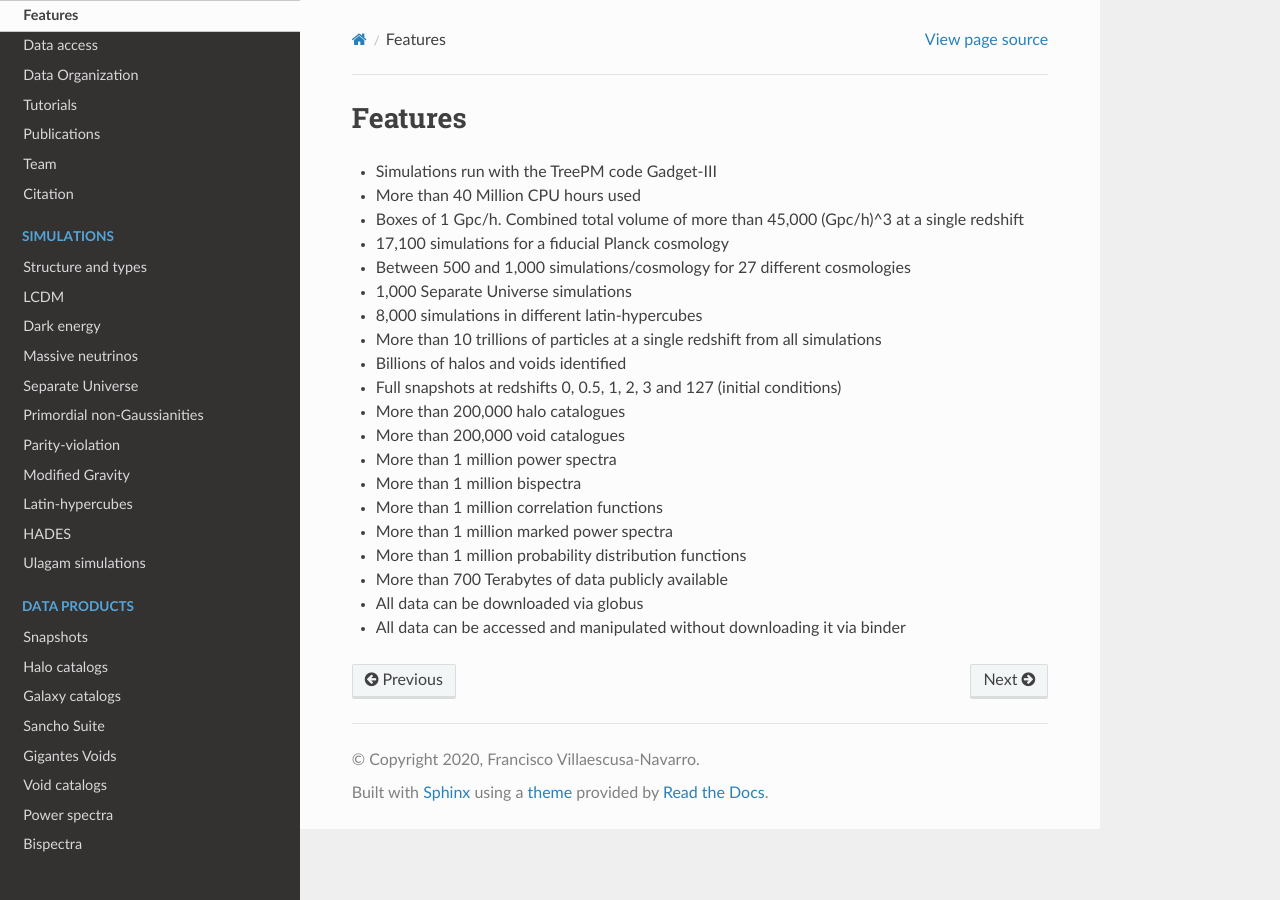
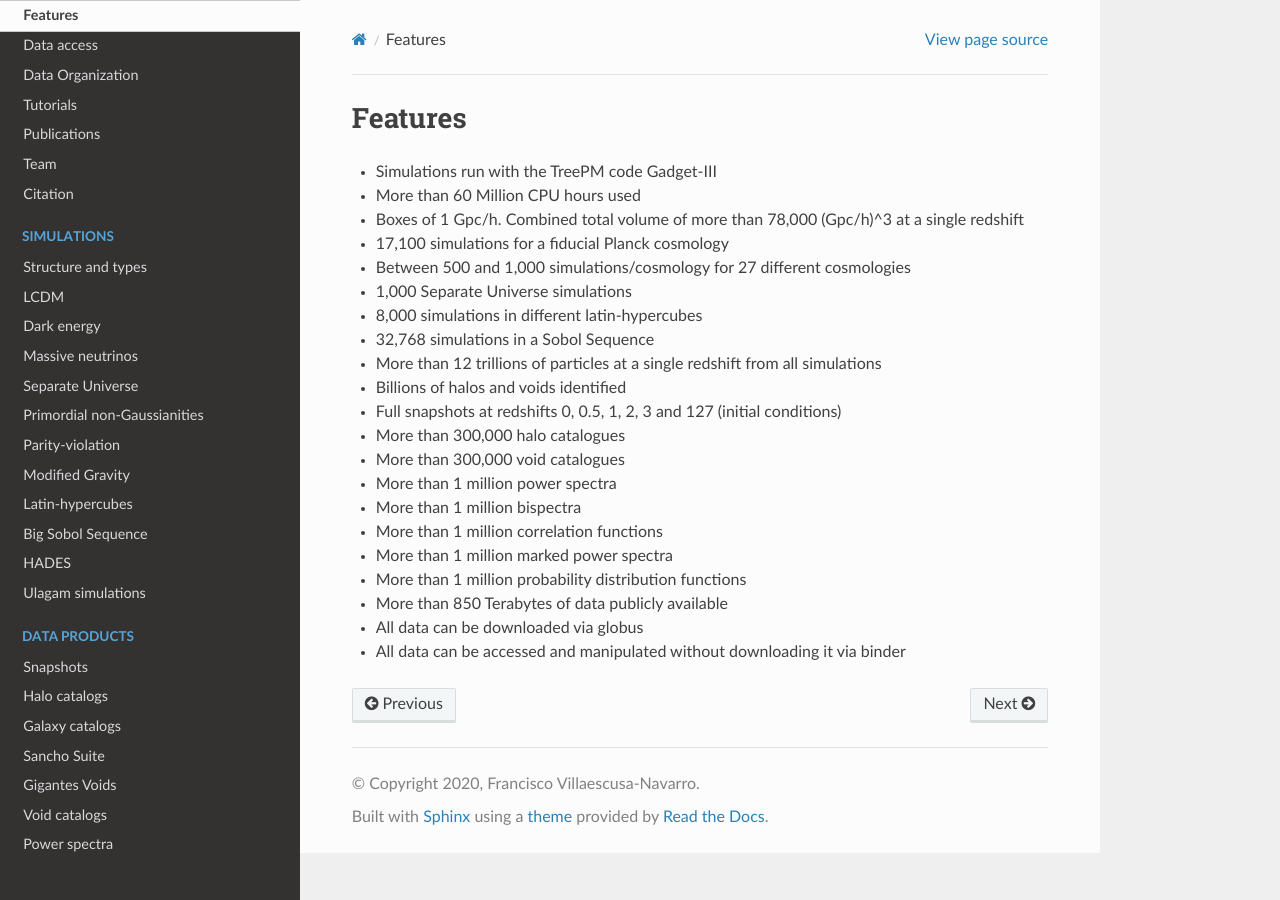
Before and after one commit to franciscovillaescusa/Quijote-simulations, a Sphinx documentation site: the page built from docs/source/features.rst, in a window 1280 px wide. Built offline with Sphinx 7.4.7 and the Read the Docs theme 2.0.0, drawn with Linux system fonts in a browser that asks for light colours; pages that are not in the unit, such as notebooks, are missing from menus.

Commit message:
added Big Sobol Sequence information

```diff
--- a/docs/source/access.rst
+++ b/docs/source/access.rst
@@ -4,7 +4,7 @@
 Data access
 ***********
 
-Quijote contains over 700 terabytes of data. Given this large size, the data is currently distributed across two different clusters in New York (Rusty cluster) and San Diego (GordonS cluster). The data can be accessed in two different ways:
+Quijote contains over 850 terabytes of data. Given this large size, the data is currently distributed across two different clusters in New York (Rusty cluster) and San Diego (GordonS cluster). The data can be accessed in two different ways:
 
 - **Globus**. A system designed to easily transfer large amounts of data in a very efficient manner.
 - **Binder**. A system that allows reading and manipulating the data online, without the need to download the data.
--- a/docs/source/features.rst
+++ b/docs/source/features.rst
@@ -3,22 +3,23 @@ Features
 ********
 
 - Simulations run with the TreePM code Gadget-III
-- More than 40 Million CPU hours used
-- Boxes of 1 Gpc/h. Combined total volume of more than 45,000 (Gpc/h)^3 at a single redshift
+- More than 60 Million CPU hours used
+- Boxes of 1 Gpc/h. Combined total volume of more than 78,000 (Gpc/h)^3 at a single redshift
 - 17,100 simulations for a fiducial Planck cosmology
 - Between 500 and 1,000 simulations/cosmology for 27 different cosmologies
 - 1,000 Separate Universe simulations
 - 8,000 simulations in different latin-hypercubes
-- More than 10 trillions of particles at a single redshift from all simulations
+- 32,768 simulations in a Sobol Sequence
+- More than 12 trillions of particles at a single redshift from all simulations
 - Billions of halos and voids identified
 - Full snapshots at redshifts 0, 0.5, 1, 2, 3 and 127 (initial conditions)
-- More than 200,000 halo catalogues
-- More than 200,000 void catalogues
+- More than 300,000 halo catalogues
+- More than 300,000 void catalogues
 - More than 1 million power spectra
 - More than 1 million bispectra
 - More than 1 million correlation functions
 - More than 1 million marked power spectra
 - More than 1 million probability distribution functions
-- More than 700 Terabytes of data publicly available
+- More than 850 Terabytes of data publicly available
 - All data can be downloaded via globus
 - All data can be accessed and manipulated without downloading it via binder
--- a/docs/source/goals.rst
+++ b/docs/source/goals.rst
@@ -2,7 +2,7 @@
 Science
 *******
 
-The Quijote simulations is a suite of more than 45,000 full N-body simulations that have been designed to accomplish two main goals:
+The Quijote simulations is a suite of more than 78,000 full N-body simulations that have been designed to accomplish two main goals:
 
 - Quantify the information content on generic cosmological observables
 - Provide enough data to train machine learning algorithms
@@ -10,6 +10,6 @@ The Quijote simulations is a suite of more than 45,000 full N-body simulations t
 
 For the first goal, Quijote provides a set of more than 35,000 simulations designed to calculate the information content on a generic cosmological observable by means of evaluating its Fisher matrix.
 
-For the second goal, Quijote provides not only thousands of simulations on different latin-hypercubes, but the a total number of 44,100 N-body simulations, with billion of halos, galaxies, voids and millions of summary statistics such as power spectra, bispectra...et, to train machine learning algorithms, where having more data is always better.
+For the second goal, Quijote provides not only thousands of simulations on different latin-hypercubes and Sobol sequences, but the a total number of more than 78,000 N-body simulations, with billion of halos, galaxies, voids and millions of summary statistics such as power spectra, bispectra...et, to train machine learning algorithms, where having more data is always better.
 
 The large number of simulations and data products available in Quijote allows many other scientific applications. See :ref:`publications` for a list of different scientific usages of the data.
--- a/docs/source/index.rst
+++ b/docs/source/index.rst
@@ -9,7 +9,7 @@ Quijote simulations
 .. image:: Quijote.jpg
    :width: 49 %
 
-The Quijote simulations is a suite of 45,500 full N-body simulations designed to:
+The Quijote simulations is a suite of more than 78,000 full N-body simulations designed to:
 
 - Quantify the information content on cosmological observables
 - Provide enough statistics to train machine learning algorithms
--- a/docs/source/news.rst
+++ b/docs/source/news.rst
@@ -1,5 +1,7 @@
 News
 ====
+
+**January 2024:** Data from the Big Sobol Sequence (BSQ), a collection of 32,768 N-body simulations varying 5 cosmological parameters (:math:`\Omega_{\rm m}`, :math:`\Omega_{\rm b}`, :math:`h`, :math:`n_s`, :math:`\sigma_8`) is made publicly available. See :ref:`BSQ` for details.
 
 **November 2023:** The Sancho suite, a collection of 240,000 galaxy mock catalogs in redshift-space spanning across 11 cosmologies, 3 massive neutrino cosmologies, 6 primordial non-Gaussianity amplitudes, and 11 Halo Occupation Distribution (HOD) models (together with their corresponding power spectra and bispectra) is now publicly available. Check :ref:`Sancho` for details.
 
--- a/docs/source/types.rst
+++ b/docs/source/types.rst
@@ -139,6 +139,8 @@ A brief description of the different cosmologies is provided in the below table.
 +-------------------+-------------------------+-------------------+--------------+-------------+-------------------+---------------+---------------+------------------+------------------------------+------------------------------+-------------------------------+-------------------------------+--------------------+--------------+----------------+------------+-------------------+---------------------+
 |              nwLH |             [0.1 - 0.5] |     [0.03 - 0.07] |  [0.5 - 0.9] | [0.8 - 1.2] |       [0.6 - 1.0] |  [0.01 - 1.0] | [-1.3 - -0.7] |                0 |                            0 |                            0 |                             0 |                             0 |       0            |        2,000 |       standard |  Zeldovich |               512 |                 512 |
 +-------------------+-------------------------+-------------------+--------------+-------------+-------------------+---------------+---------------+------------------+------------------------------+------------------------------+-------------------------------+-------------------------------+--------------------+--------------+----------------+------------+-------------------+---------------------+
+|               BSQ |             [0.1 - 0.5] |     [0.02 - 0.08] |  [0.5 - 0.9] | [0.8 - 1.2] |       [0.6 - 1.0] |             0 |            -1 |                0 |                            0 |                            0 |                             0 |                             0 |       0            |       32,768 |       standard |       2LPT |               512 |                 512 |
++-------------------+-------------------------+-------------------+--------------+-------------+-------------------+---------------+---------------+------------------+------------------------------+------------------------------+-------------------------------+-------------------------------+--------------------+--------------+----------------+------------+-------------------+---------------------+
 
 - Simulations with :math:`\delta_b \neq 0` correspond to separate universe simulations and therefore have an amplitude of the DC mode different than 0 (or equivalently, a curvature different than 0).
 - Simulations with :math:`f_{\rm NL} \neq 0` correspond to simulations with primordial non-Gaussianities (Quijote-PNG). See :ref:`png` for further details on these simulations.
```
Also changed, not shown: other parts of docs/source/access.rst (+1 -1 lines), other parts of docs/source/index.rst (+1 -0 lines), docs/source/bsq.rst (added, +76 -0 lines).
